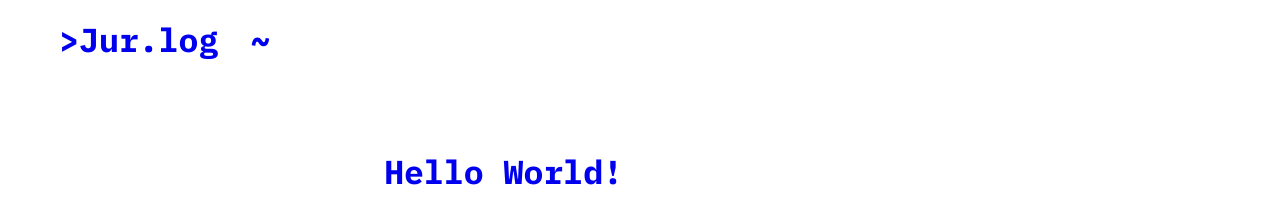
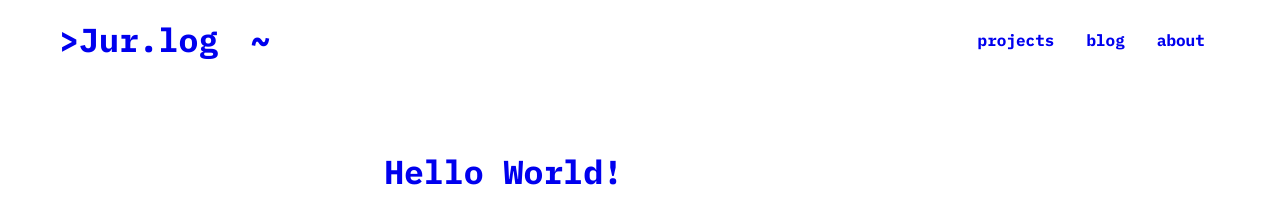
Before and after one commit to jurc192/jurlog, a Jekyll site: the page built from index.md, in a window 1280 px wide. Shown: the top 216 px of the page. Built offline with Jekyll 4.4.1, drawn with Linux system fonts in a browser that asks for light colours.

Commit message:
header: cleanup css

```diff
--- a/_sass/_base.scss
+++ b/_sass/_base.scss
@@ -37,10 +37,7 @@ body {
     list-style: none;
 }
     .breadcrumbs {
-        // Hide, but use as a spacer between the logo and burger menu
         display: none;
-        flex: 1;
-        padding: 0 1rem 0 2rem;
     }
 
     // Menu toggling logic (using checkbox)
@@ -73,14 +70,18 @@ body {
     }
         .breadcrumbs {
             display: flex;
+            flex: 1;
+            padding: 0 1rem 0 2rem;
         }
         .menu-btn {
             display: none;
         }
 
         // Horizontal navbar
+        #menu-btn:not(:checked) ~ .navbar {
+            display: block;
+        }
         .navbar {
-            display: block;
             width: auto;
         }
             .navbar ul {
```
